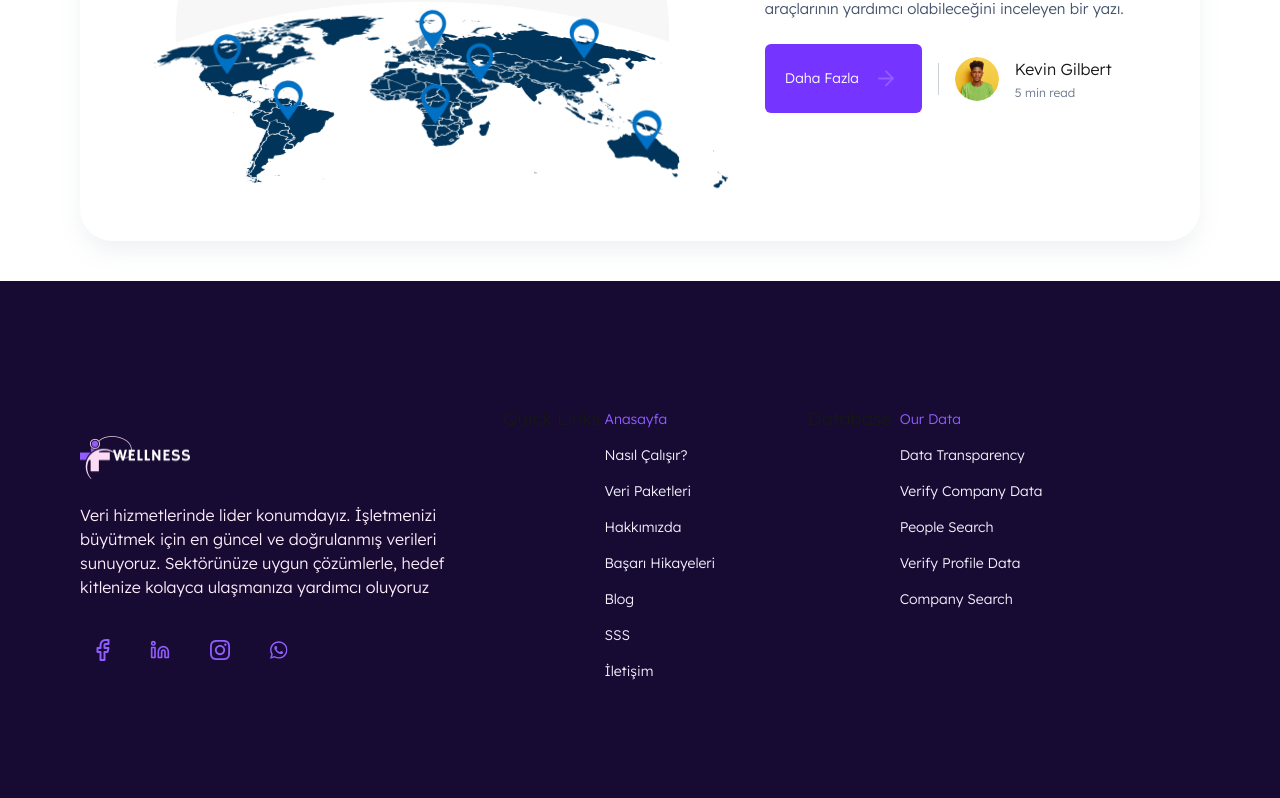
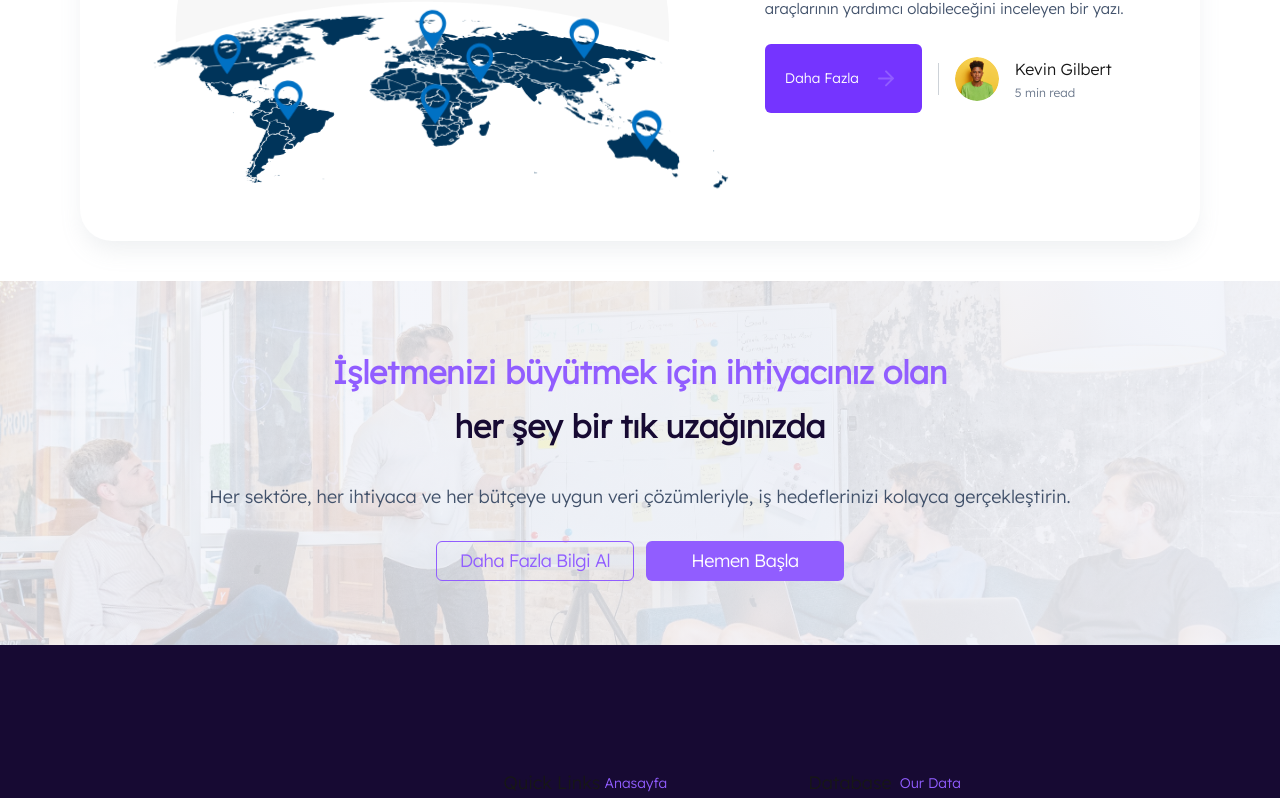
Before and after one commit to Medyanes-360/big-data-sale, a Next.js app: page / in a window 1280 px wide. Shown: the part 4352-5150 px from the top of the page. Built offline with nearby package versions, Linux system fonts and the light colour scheme.

Commit message:
add info-section

```diff
--- a/app/globals.css
+++ b/app/globals.css
@@ -217,3 +217,9 @@ button {
   background-size: cover;
   background-position: center;
 }
+.bg-info-pattern{
+  background: linear-gradient(101.58deg, rgba(242, 244, 250, 0.8) 2.48%, rgba(242, 244, 250, 1) 156.82%), url('/assets/images/info-bg.jpg');
+  background-repeat: no-repeat;
+  background-size: cover;
+  background-position: center;
+}
--- /dev/null
+++ b/components/home/infoSection/index.jsx
@@ -0,0 +1,34 @@
+import PageContainer from "@/containers/PageContainers"
+import ButtonComponent from "@/globalElements/Button"
+import Link from "next/link"
+
+const InfoSection = () => {
+  return (
+    <div className="bg-info-pattern font-Inter  p-16">
+      <PageContainer>
+        <div className="flex items-center justify-center gap-8 flex-col text-center">
+          <div className="font-Inter font-bold text-[32px] leading-[54px] text-tertiary900">
+            <div className="text-tertiary400">İşletmenizi büyütmek için ihtiyacınız olan</div>
+            her şey bir tık uzağınızda
+          </div>
+          <div className="text-gray700 text-lg leading-6">
+            Her sektöre, her ihtiyaca ve her bütçeye uygun veri çözümleriyle, iş hedeflerinizi kolayca gerçekleştirin.
+          </div>
+          <div className="flex gap-x-3 items-center justify-center">
+            <ButtonComponent className="border-[1.5px] border-tertiary400 text-tertiary400
+           h-10 rounded-lg px-[22px] font-Inter font-medium !text-lg leading-10 min-w-[198px] tracking-tight">
+              <Link href='/'>Daha Fazla Bilgi Al</Link>
+            </ButtonComponent>
+
+            <ButtonComponent className="bg-tertiary400
+            h-10 rounded-lg px-[22px] font-Inter  font-medium !text-lg leading-10 min-w-[198px] tracking-tight text-white">
+            <Link href='/'>Hemen Başla</Link>
+            </ButtonComponent>
+          </div>
+        </div>
+      </PageContainer>
+    </div>
+  )
+}
+
+export default InfoSection
--- a/containers/home/index.jsx
+++ b/containers/home/index.jsx
@@ -5,6 +5,7 @@ import BlogPostSection from "@/components/home/BlogPostSection";
 import HowItWorks from "@/components/home/howItWorks";
 import Faq from "@/components/home/questinAnswer";
 import Testimonials from "@/components/home/testimonials";
+import InfoSection from "@/components/home/infoSection";
 
 export default function HomePageContainer() {
   return (
@@ -16,6 +17,7 @@ export default function HomePageContainer() {
       <Faq />
       <Testimonials/>
       <BlogPostSection />
+      <InfoSection/>
     </>
   );
 }
```
Also changed, not shown: public/assets/images/info-bg.jpg (added).
